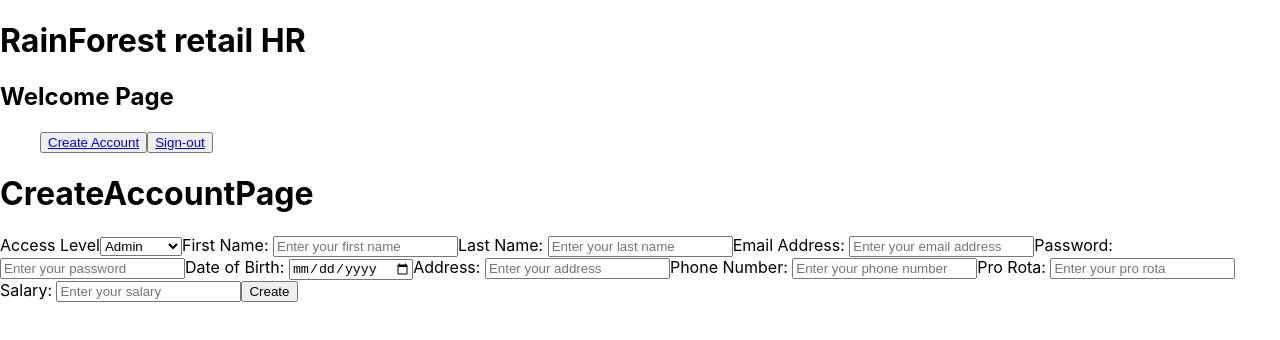
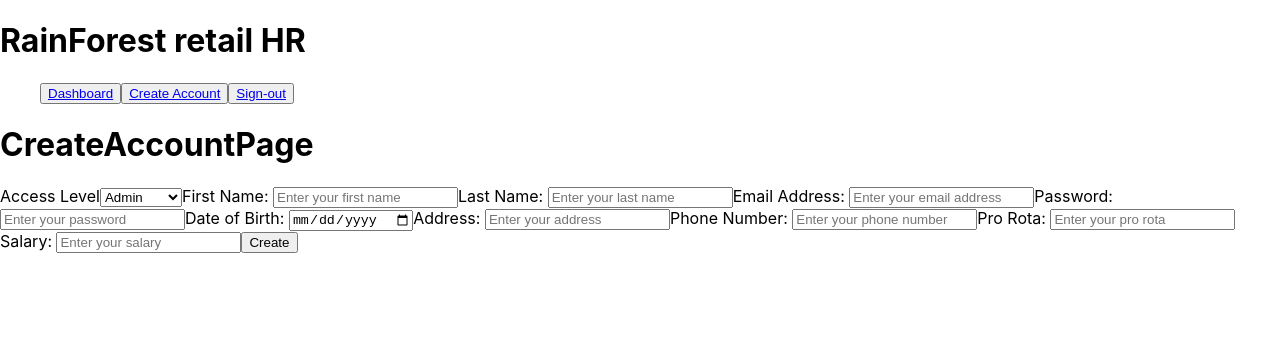
Before and after one commit to remily23/capstone_hr_management_system, a React (Create React App) app in the folder Capstone Project/capstonclient/: page /newaccount in a window 1280 px wide. Shown: the top 340 px of the page. Built offline with nearby package versions, Linux system fonts and the light colour scheme; no server answers.

Commit message:
created Dashboard Component - Created a route for DashBoard

```diff
--- a/Capstone Project/capstonclient/src/Components/Home.js
+++ b/Capstone Project/capstonclient/src/Components/DashBoard.js
@@ -1,10 +1,11 @@
 import { useState } from "react";
 import { useNavigate } from "react-router-dom";
 
-const home = () => {
+const DashBoard= () => {
     return (
         <h1>Homepage</h1>
+
       );
 }
 
-export default home;
+export default DashBoard;
--- a/Capstone Project/capstonclient/src/Components/Navigation.js
+++ b/Capstone Project/capstonclient/src/Components/Navigation.js
@@ -5,8 +5,8 @@ const Navigation = () => {
         <>
         <nav>
             <ul>
-                {/* <button><Link to="/dashboard">Dashboard</Link>
-                </button> */}
+                <button><Link to="/dashboard">Dashboard</Link>
+                </button>
                 <button><Link to="/newaccount">Create Account</Link>
                 </button>
                 <button><Link to="/login">Sign-out</Link>
--- a/Capstone Project/capstonclient/src/Containers/DashBoardContainer.js
+++ b/Capstone Project/capstonclient/src/Containers/DashBoardContainer.js
@@ -2,8 +2,8 @@ import { useEffect, useState } from "react";
 import CreateAccountForm from "../Components/CreateAccountForm";
 import LoginForm from "../Components/LoginForm";
 import { createBrowserRouter, RouterProvider } from "react-router-dom";
-import home from "../Components/Home";
 import Navigation from "../Components/Navigation";
+import DashBoard from "../Components/DashBoard";
 
 const DashBoardContainer = () => {
    const [listOfEmployees, setListOfEmployees] = useState([]);
@@ -29,6 +29,11 @@ const DashBoardContainer = () => {
       {path:"/",
             element: <Navigation/>,
             children: [
+
+               {
+                  path: "/home",
+                  element: <DashBoard/>
+               },
                {
                   path: "/newaccount",
                   element: <CreateAccountForm listOfEmployees= {listOfEmployees[0]} postEmployee={postEmployee} />
@@ -44,7 +49,6 @@ const DashBoardContainer = () => {
    return (
 
       <>
-         <h2>Welcome Page</h2>
         < RouterProvider router = {appRoutes} />
 
       </>
```
